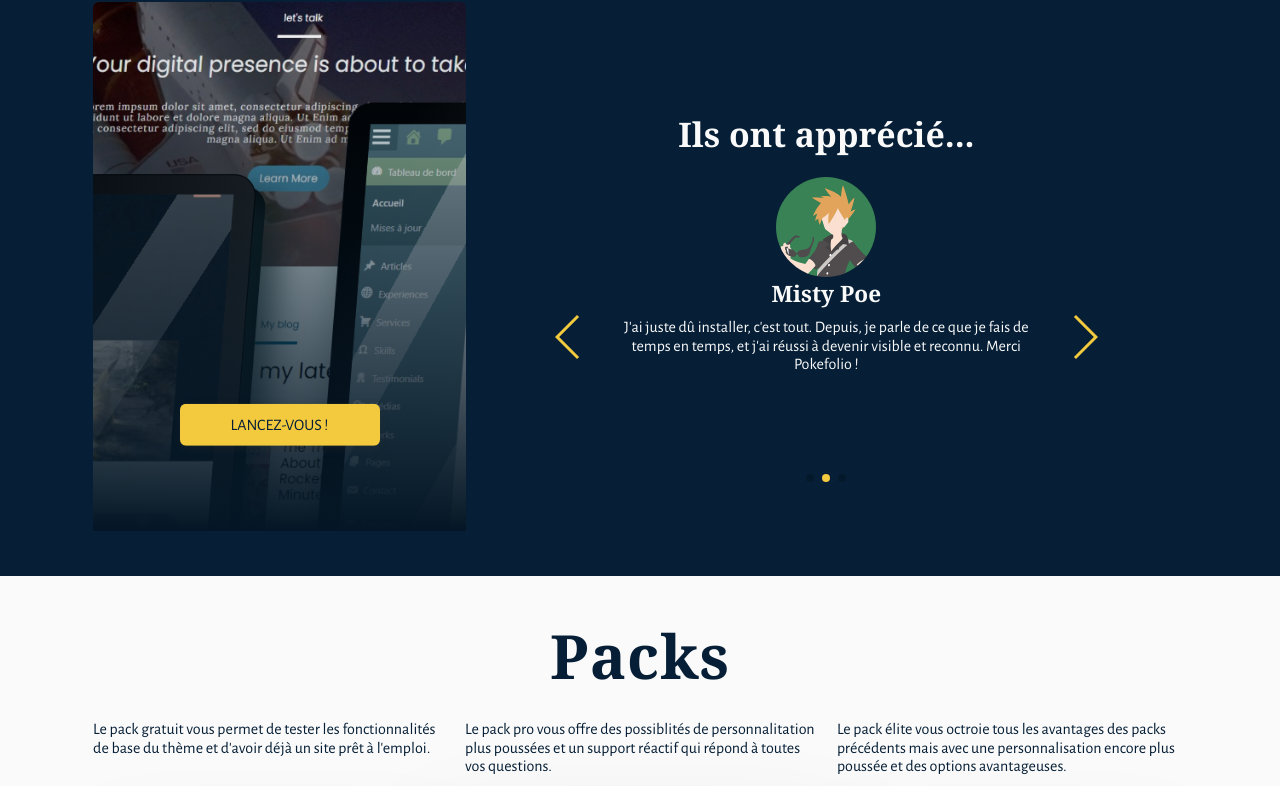
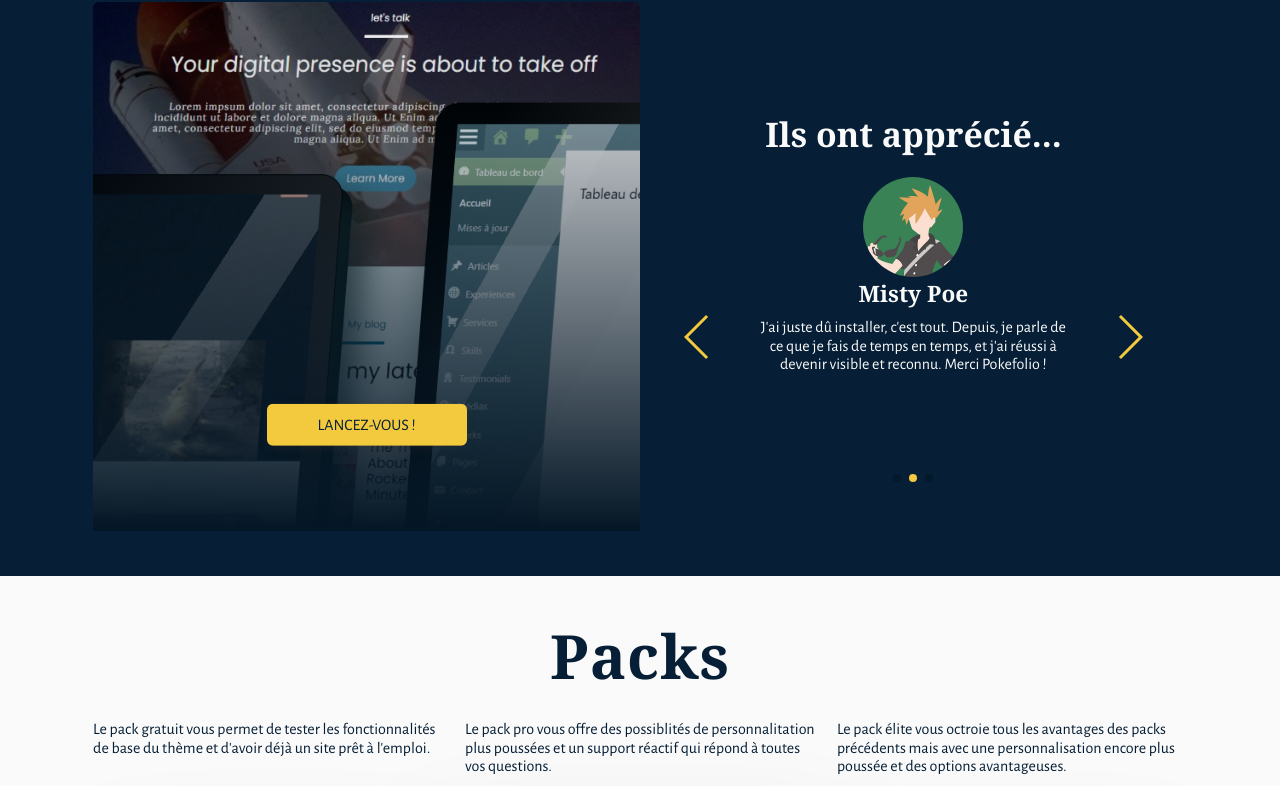
Before and after one commit to emilebeguin/pokefolio-showcase, a website: page dev/index.html in a window 1280 px wide. Shown: the part 2969-3755 px from the top of the page. Drawn offline with nearby package versions, Linux system fonts and the light colour scheme; files that its build step writes are made by us from their sources; files whose address does not match are found by name.

Commit message:
debug swiper

```diff
--- a/dev/css/components/_swiper.scss
+++ b/dev/css/components/_swiper.scss
@@ -1,5 +1,5 @@
 .swiper {
-    width: 44vw;
+    // width: 44vw;
     height: 40vh;
     @media screen and (max-width: $tablet) {
     width: 70vw;
@@ -9,7 +9,7 @@
 }
 .slide-inside{
     text-align: center;
-    width: 34vw;
+    width: 65%;
     margin: 0 auto;
 }
 
--- a/dev/css/pages/_home.scss
+++ b/dev/css/pages/_home.scss
@@ -4,15 +4,15 @@
 img:not([alt="Logo"]){
     border-radius: 6px;
 }
-.start-testimonials {
-    .block-lr-right {
-        width: 100%;
-    }
-}
+// .start-testimonials {
+//     .block-lr-right {
+//         width: 100%;
+//     }
+// }
 .testimonials {
     width: 100%;
     h3  {
         margin-top: 10vh;
-        width: 100%;
+        // width: 100%;
     }
 }
```
Also changed, not shown: prod/css/styles.min.css, 1 other file.
